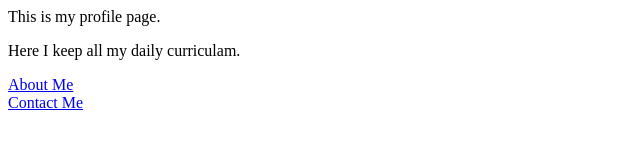
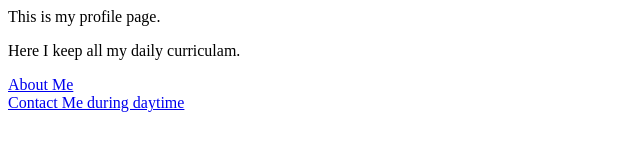
Before and after one commit to rahathossain75062/mywebsite, a plain HTML site: page myprofile.html in a window 1280 px wide. Shown: the whole page, without its empty margins (0-640 px from the left). Drawn offline with Linux system fonts and the light colour scheme.

Commit message:
my new change

```diff
--- a/myprofile.html
+++ b/myprofile.html
@@ -7,7 +7,7 @@
 <a href="aboutmyprofile.html">About Me</a>
 </div>
 <div>
-<a href="contactmyprofile.html">Contact Me</a>
+<a href="contactmyprofile.html">Contact Me during daytime</a>
 </div>
 
 </body>
```
